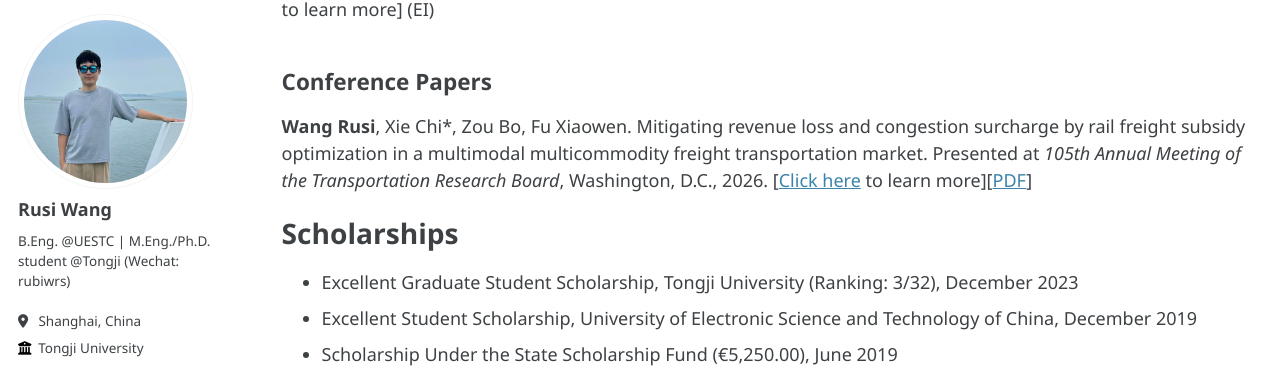
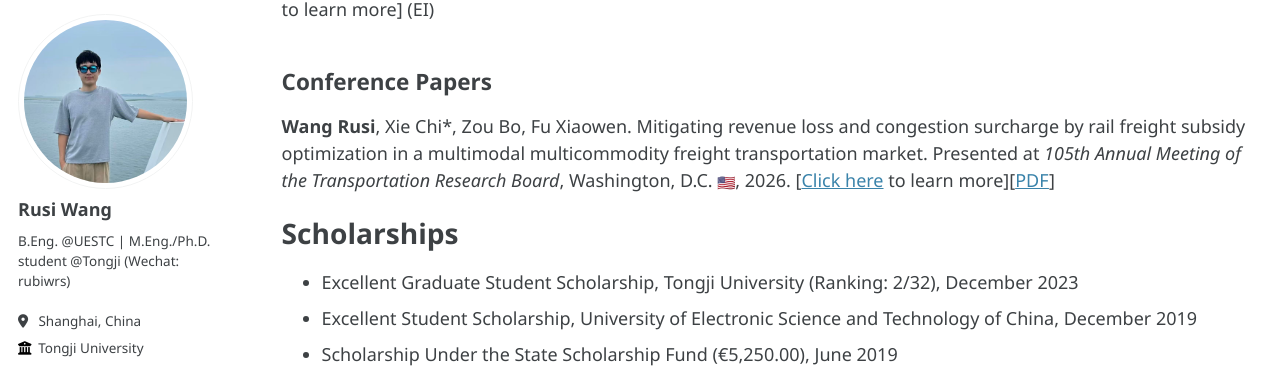
Before and after one commit to RusiWang99/RusiWang99.github.io, a Jekyll site: the page built from _pages/cv.md, in a window 1280 px wide and 900 px high, scrolled down 886 px. Shown: the part 92-461 px from the top of the window. Built offline with Jekyll 4.4.1, drawn with Linux system fonts in a browser that asks for light colours; emoji names are drawn with the system emoji font; some web fonts are replaced; part of the change alters nothing that is shown.

Commit message:
Update cv.md

```diff
--- a/_pages/cv.md
+++ b/_pages/cv.md
@@ -31,11 +31,11 @@ Xie Chi\*, **Wang Rusi**, Wang Dianlei, Zou Bo, Fu Xiaowen, Chen Xiqun, Lu Qing-
 
 Conference Papers
 ------
-**Wang Rusi**, Xie Chi\*, Zou Bo, Fu Xiaowen. Mitigating revenue loss and congestion surcharge by rail freight subsidy optimization in a multimodal multicommodity freight transportation market. Presented at *105th Annual Meeting of the Transportation Research Board*, Washington, D.C., 2026. [[Click here](https://rusiwang99.github.io/publication/2026-01-11-Mitigating%20revenue%20loss%20and%20congestion%20surcharge%20by%20rail%20freight%20subsidy%20optimization%20in%20a%20multimodal%20multicommodity%20freight%20transportation%20market) to learn more][[PDF](https://rusiwang99.github.io/files/TRBAM-26-04956.pdf)]
+**Wang Rusi**, Xie Chi\*, Zou Bo, Fu Xiaowen. Mitigating revenue loss and congestion surcharge by rail freight subsidy optimization in a multimodal multicommodity freight transportation market. Presented at *105th Annual Meeting of the Transportation Research Board*, Washington, D.C. <img src="https://twemoji.maxcdn.com/v/latest/svg/1f1fa-1f1f8.svg" width="18" height="18"/>, 2026. [[Click here](https://rusiwang99.github.io/publication/2026-01-11-Mitigating%20revenue%20loss%20and%20congestion%20surcharge%20by%20rail%20freight%20subsidy%20optimization%20in%20a%20multimodal%20multicommodity%20freight%20transportation%20market) to learn more][[PDF](https://rusiwang99.github.io/files/TRBAM-26-04956.pdf)]
 
 Scholarships
 ======
-* Excellent Graduate Student Scholarship, Tongji University (Ranking: 3/32), December 2023
+* Excellent Graduate Student Scholarship, Tongji University (Ranking: 2/32), December 2023
 * Excellent Student Scholarship, University of Electronic Science and Technology of China, December 2019
 * Scholarship Under the State Scholarship Fund (€5,250.00), June 2019
 * Innovation and Entrepreneurship Scholarship, University of Electronic Science and Technology of China, December 2018
```
